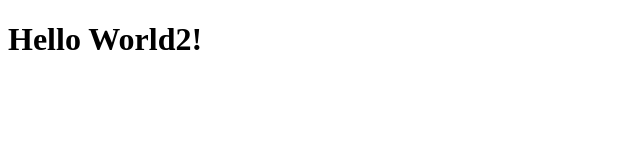
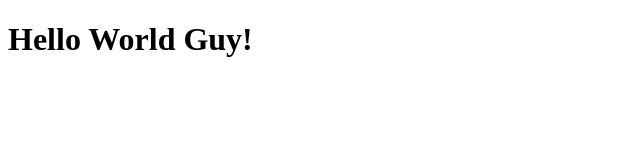
Before and after one commit to farizfajarr/revoU_SE, a plain HTML site: page index.html in a window 1280 px wide. Shown: the whole page, without its empty margins (0-640 px from the left). Drawn offline with Linux system fonts and the light colour scheme.

Commit message:
update index

```diff
--- a/index.html
+++ b/index.html
@@ -4,6 +4,6 @@
         <title>Test</title>
     </head>
     <body>
-        <h1>Hello World2!</h1>
+        <h1>Hello World Guy!</h1>
     </body>
 </html>
```
